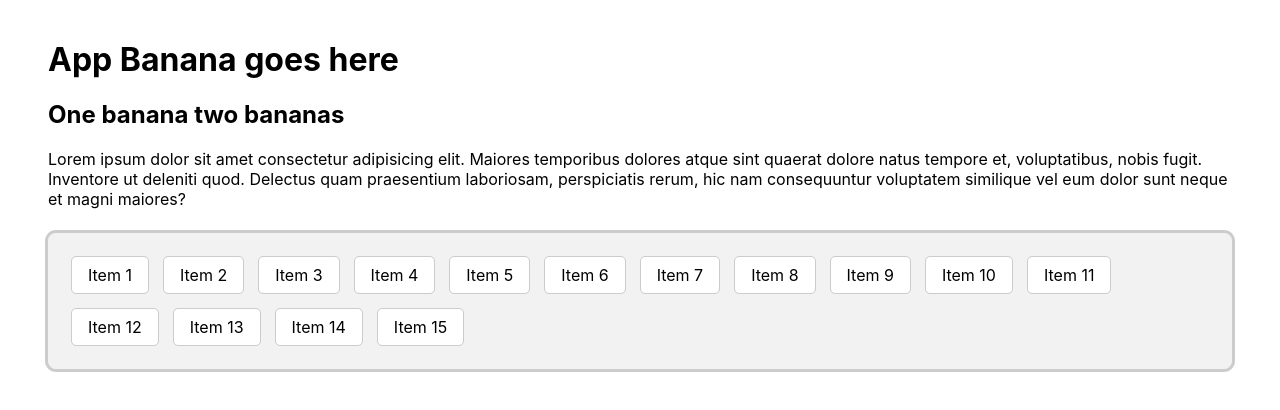
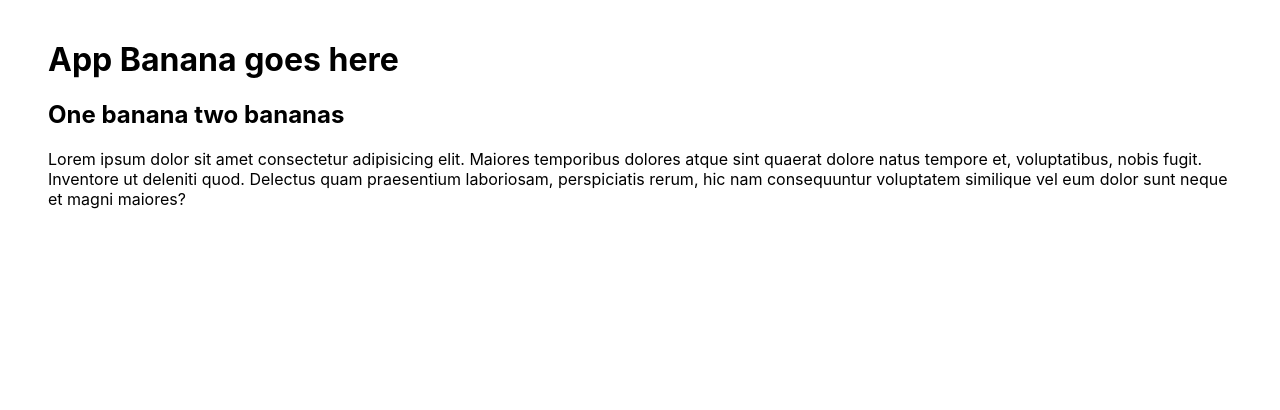
Before and after one commit to vietan0/quizzical-sike, a React (Create React App) app: page / in a window 1280 px wide. Shown: the top 410 px of the page. Built offline with nearby package versions, Linux system fonts and the light colour scheme.

Commit message:
Remove 'numDivs'

```diff
--- a/src/App.js
+++ b/src/App.js
@@ -1,7 +1,6 @@
 import React from "react";
 
 export default function App() {
-	let numDivs = new Array(15).fill(0).map((_, i) => <div>Item {i + 1}</div>);
 	return (
 		<>
 			<h1>App Banana goes here</h1>
@@ -12,7 +11,6 @@ export default function App() {
 				deleniti quod. Delectus quam praesentium laboriosam, perspiciatis rerum, hic nam
 				consequuntur voluptatem similique vel eum dolor sunt neque et magni maiores?
 			</p>
-			<div className="flex-container">{numDivs}</div>
 		</>
 	);
 }
```
